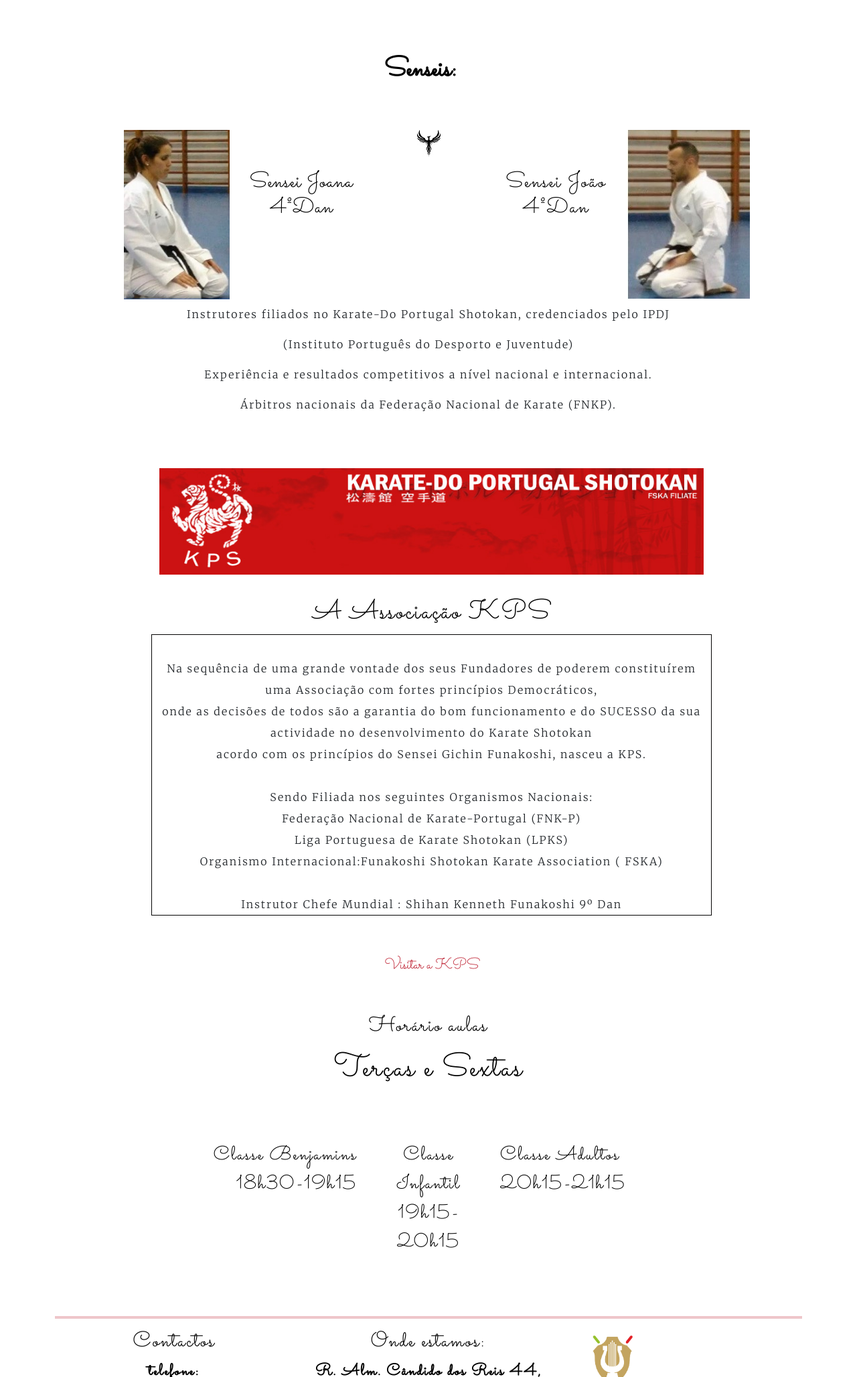
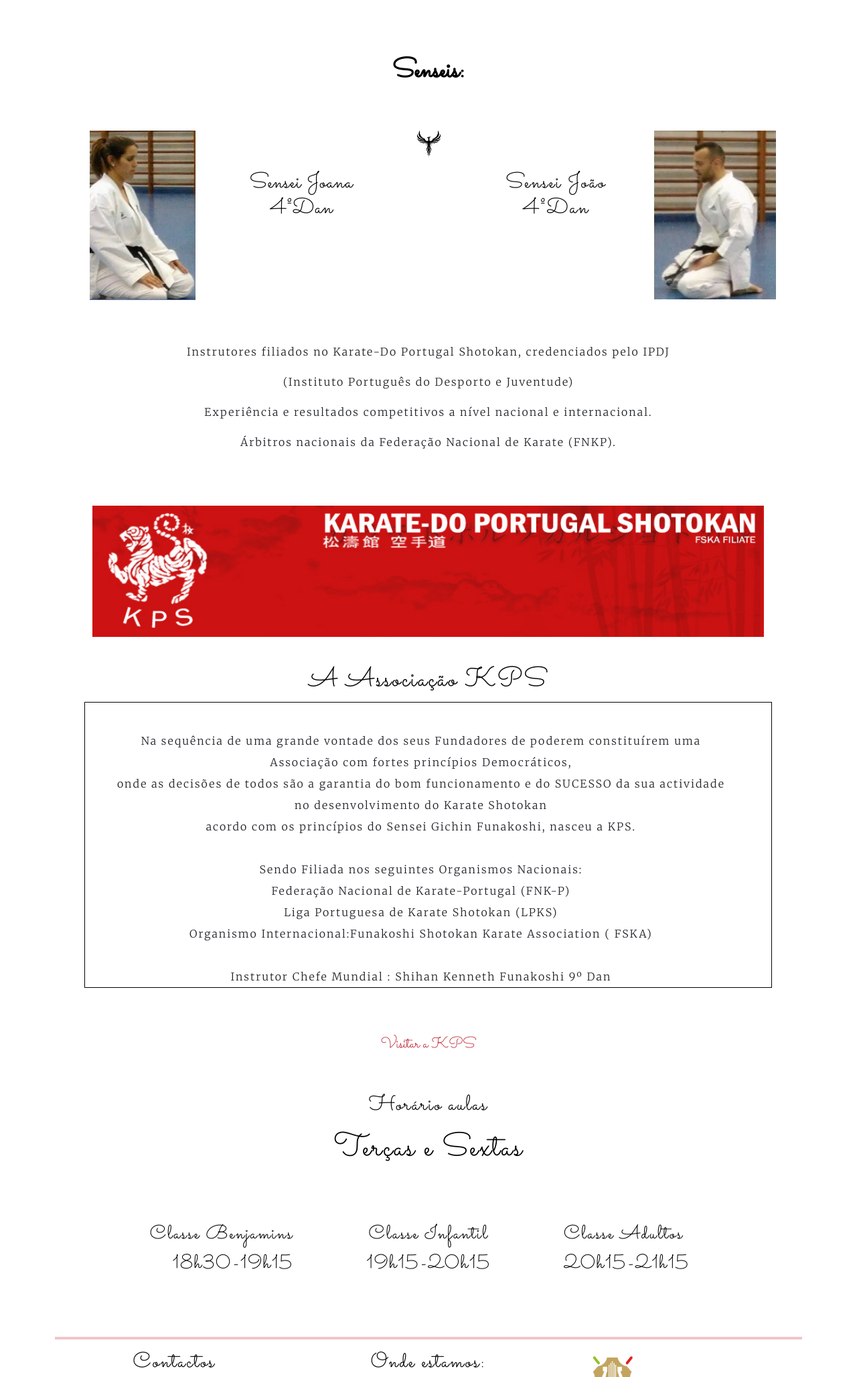
Before and after one commit to LaraCondelipes/kpsmontijo, a website: page index.html in a window 1280 px wide. Shown: the part 744-2800 px from the top of the page at 67% size. Drawn offline with nearby package versions, Linux system fonts and the light colour scheme; grey boxes are pictures that could not be loaded.

Commit message:
site responsive - finished

```diff
--- a/css/styles.css
+++ b/css/styles.css
@@ -41,11 +41,16 @@
 }
 
 .SenseiJoana {
-float: right;
+float: center;
+
+}
+
+.fenix{
+  height: auto;
 }
 
 .SenseiJoao {
-  float: left;
+float: center;
 
 }
 
@@ -75,8 +80,8 @@
 
 .kpsimage {
 width:  100%;
-padding-left: 14%;
-padding-right: 11%;
+padding-left: 5%;
+padding-right: 3%;
 }
 
 .titleassociacao {
@@ -96,6 +101,8 @@
   letter-spacing: 2px;
   line-height: 2;
   padding-top: 4%;
+  padding-left: 4%;
+  padding-right: 6%;
 }
 
 .linkkps {
@@ -192,13 +199,25 @@
 
 }
 /*para tornar a pagina responsive*/
-@media screen (max-width: 768px) {
+@media screen and (max-width: 766px) {
 .container{
   display: grid;
   grid-template-columns: auto;
   column-gap: 3%;
+  }
+  .Benjamins{
+    text-align: center;
+  }
+
+.Infantil{
+  text-align: center;
+}
+.Adultos{
+  text-align: center;
+}
+.map{
+
+height: 65%;
 }
 
-
-
 }
--- a/index.html
+++ b/index.html
@@ -2,6 +2,16 @@
 <html lang="en" dir="ltr">
 
 <head>
+  <meta name="viewport" content="width=device-width,initial-scale=1">
+  <link rel="icon" href="images/icon.ico">
+  <!-- Bootstrap Scripts -->
+  <link href="https://cdn.jsdelivr.net/npm/bootstrap@5.1.3/dist/css/bootstrap.min.css" rel="stylesheet" integrity="sha384-1BmE4kWBq78iYhFldvKuhfTAU6auU8tT94WrHftjDbrCEXSU1oBoqyl2QvZ6jIW3" crossorigin="anonymous">
+  <link href="https://cdn.jsdelivr.net/npm/bootstrap@5.1.3/dist/css/bootstrap.min.css" rel="stylesheet" integrity="sha384-1BmE4kWBq78iYhFldvKuhfTAU6auU8tT94WrHftjDbrCEXSU1oBoqyl2QvZ6jIW3" crossorigin="anonymous">
+  <script src="https://cdn.jsdelivr.net/npm/bootstrap@5.1.3/dist/js/bootstrap.bundle.min.js" integrity="sha384-ka7Sk0Gln4gmtz2MlQnikT1wXgYsOg+OMhuP+IlRH9sENBO0LRn5q+8nbTov4+1p" crossorigin="anonymous"></script>
+  <link rel="preconnect" href="https://fonts.gstatic.com">
+  <link href="https://fonts.googleapis.com/css2?family=Merriweather:wght@300&family=Montserrat:wght@100&family=Sacramento&display=swap" rel="stylesheet">
+  <!--para carregar o css no node.js(servidor-backend)-->
+ <link rel="stylesheet" type="text/css" href="css/styles.css">
   <meta charset="utf-8">
 
   <meta name="language" content="pt">
@@ -18,53 +28,61 @@
   <meta property="og:type" content="page">
 
   <meta property="article:author" content="LaraCondelipes">
-  <link rel="icon" href="images/icon.ico">
-  <!-- Bootstrap Scripts -->
-  <link href="https://cdn.jsdelivr.net/npm/bootstrap@5.1.3/dist/css/bootstrap.min.css" rel="stylesheet" integrity="sha384-1BmE4kWBq78iYhFldvKuhfTAU6auU8tT94WrHftjDbrCEXSU1oBoqyl2QvZ6jIW3" crossorigin="anonymous">
-  <script src="https://cdn.jsdelivr.net/npm/bootstrap@5.1.3/dist/js/bootstrap.bundle.min.js" integrity="sha384-ka7Sk0Gln4gmtz2MlQnikT1wXgYsOg+OMhuP+IlRH9sENBO0LRn5q+8nbTov4+1p" crossorigin="anonymous"></script>
-  <script src="https://cdn.jsdelivr.net/npm/bootstrap@5.1.3/dist/js/bootstrap.bundle.min.js" integrity="sha384-ka7Sk0Gln4gmtz2MlQnikT1wXgYsOg+OMhuP+IlRH9sENBO0LRn5q+8nbTov4+1p" crossorigin="anonymous"></script>
-  <link rel="preconnect" href="https://fonts.gstatic.com">
-  <link href="https://fonts.googleapis.com/css2?family=Merriweather:wght@300&family=Montserrat:wght@100&family=Sacramento&display=swap" rel="stylesheet">
-  <!--para carregar o css no node.js(servidor-backend)-->
-  <link rel="stylesheet" type="text/css" href="css/styles.css">
+
 </head>
 
 <body>
-  <div class="container">
   <form action="/" method="post">
   </form>
+
+  <div class="container">
     <div class="row simbolo">
       <img src="images/simbolo.jpg" alt="simbolo-img">
       <h1 class="titlekps">KPS Montijo</h1>
     </div>
-
-    <div class="row">
-      <div class="row">
-        <h1 class="titlesenseis">Senseis:</h1>
   </div>
 
-      <div class="col-md-3">
-        <img class="SenseiJoana" src="images/SenseiJoana.jpg" alt="Sensei Joana">
+  <div class="container">
+    <div class="row justify-content-center">
+      <h1 class="col-md-6 col-xs-12 titlesenseis">Senseis:</h1>
   </div>
-      <div class="col-md-2">
+</div>
+
+<div class="container">
+<div class="row">
+  <div class="col-md-3 col-xs-12">
+    <img class="img-fluid SenseiJoana" src="images/SenseiJoana.jpg" alt="Sensei Joana">
+  </div>
+  <div class="col-md-2 col-xs-12">
     <h2 class="nome1">Sensei Joana<br>4ºDan</h2>
   </div>
-      <div class="col-md-2">
-        <img class="fenix" src="images/fenix_kps.jpg" alt="fenix">
+  <div class="col-md-2 col-xs-12">
+    <img class="img-fluid fenix" src="images/fenix_kps.jpg" alt="fenix">
   </div>
-      <div class="col-md-2">
+  <div class="col-md-2 col-xs-12">
     <h2 class="nome2">Sensei João<br>4ºDan</h2>
   </div>
-      <div class="col-md-3">
-        <img class="SenseiJoao" src="images/SenseiJoao.jpg" alt="Sensei Joao">
+  <div class="col-md-3 col-xs-12">
+    <img class="img-fluid SenseiJoao" src="images/SenseiJoao.jpg" alt="Sensei Joao">
   </div>
-      <p class="profile">Instrutores filiados no Karate-Do Portugal Shotokan, credenciados pelo IPDJ <br>(Instituto Português do Desporto e Juventude)<br>
+</div>
+</div>
+
+      <div class="container">
+        <div class="row justify-content-center">
+          <p class="col-md-8  col-xs-12 profile">Instrutores filiados no Karate-Do Portugal Shotokan, credenciados pelo IPDJ <br>(Instituto Português do Desporto e Juventude)<br>
             Experiência e resultados competitivos a nível nacional e internacional.
             <br>Árbitros nacionais da Federação Nacional de Karate (FNKP).
           </p>
         </div>
 
+      </div>
 
+
+
+
+
+  <div class="container">
     <div class="row kpsimage">
       <img src="images/imgKPSassociacao.jpg" alt="kps-img">
       <h2 class="titleassociacao">A Associação KPS</h2>
@@ -76,24 +94,28 @@
       <a class="linkkps" href="https://kpshotokan.wordpress.com/" style="text-decoration:none">Visitar a KPS</a>
     </div>
 
+  </div>
 
 
+  <div class="container">
     <div class="row horario">
       <h2>Horário aulas</h2>
       <p>Terças e Sextas</p>
     </div>
+  </div>
+  <div class="container">
     <div class="row">
-      <div class="col-md-5">
+      <div class="col-md-4 col-xs-12">
         <p class="Benjamins">
           Classe Benjamins<br>18h30-19h15
         </p>
       </div>
-      <div class="col-md-2">
+      <div class="col-md-4 col-xs-12">
         <p class="Infantil">
           Classe Infantil<br>19h15-20h15
         </p>
       </div>
-      <div class="col-md-5">
+      <div class="col-md-4 col-xs-12">
         <p class="Adultos">
           Classe Adultos<br>20h15-21h15
         </p>
@@ -102,31 +124,40 @@
 
 
     <hr>
+  </div>
+  <div class="container">
     <div class="row ondeestamos">
-      <div class="col-md-4">
+      <div class="col-md-4 col-xs-12">
         <h2>Contactos</h2>
         <p>telefone:<br> 913 942 773<br> 915 791 510<br>21 231 0862</p>
       </div>
-      <div class="col-md-4">
+      <div class="col-md-4 col-xs-12">
         <h2>Onde estamos:</h2>
         <p>R. Alm. Cândido dos Reis 44,<br> 2870-234 Montijo</p>
       </div>
-      <div class="col-md-4">
+      <div class="col-md-4 col-xs-12">
         <img class="imageclube" src="images/imageclub.jpg" alt="imagem clube">
-        <iframe class="map"
+        <iframe class=" map"
           src="https://www.google.com/maps/embed?pb=!1m18!1m12!1m3!1d778.3813419151093!2d-8.973988911866117!3d38.70574549871879!2m3!1f0!2f0!3f0!3m2!1i1024!2i768!4f13.1!3m3!1m2!1s0xd1939cac52654d5%3A0x19b8a96cf34356b9!2sBD2J%20-%20Banda%20Democr%C3%A1tica%202%20de%20Janeiro!5e0!3m2!1spt-PT!2spt!4v1640953248349!5m2!1spt-PT!2spt"
           width="250" height="100" style="border:0;" allowfullscreen="" loading="lazy"></iframe>
       </div>
+
+
+
     </div>
 
+  </div>
 
+  <div class="container">
     <footer class="red-section" id="footer">
       <i class="social-icon fab fa-facebook-f"></i>
       <i class="social-icon fas fa-envelope"></i>
       <p class="Copyright">© Copyright 2022 KPS Montijo</p>
     </footer>
+  </div>
 
-  </div>
+
+
 </body>
 
 
```
Lines whose indentation alone changed are shown as unchanged.
